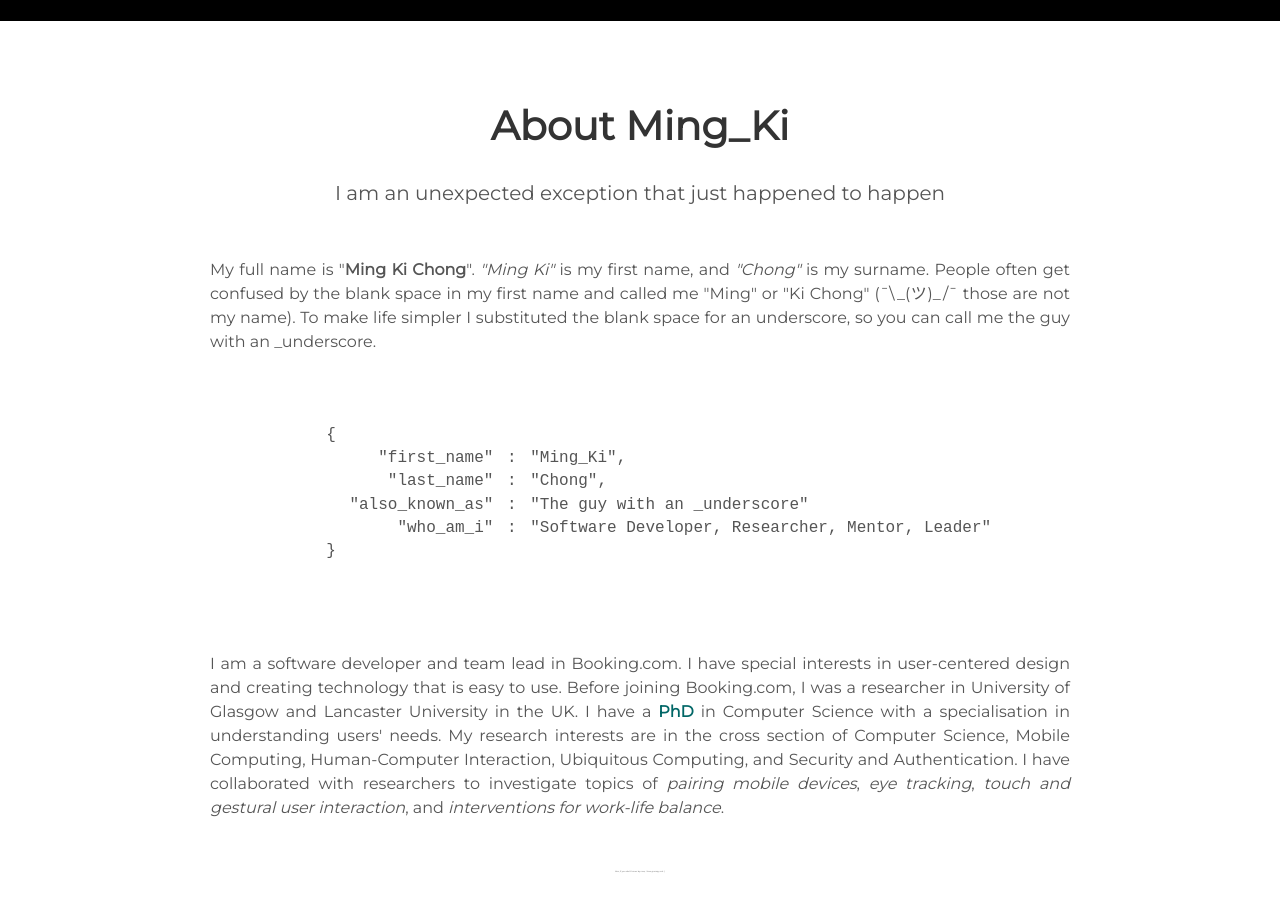
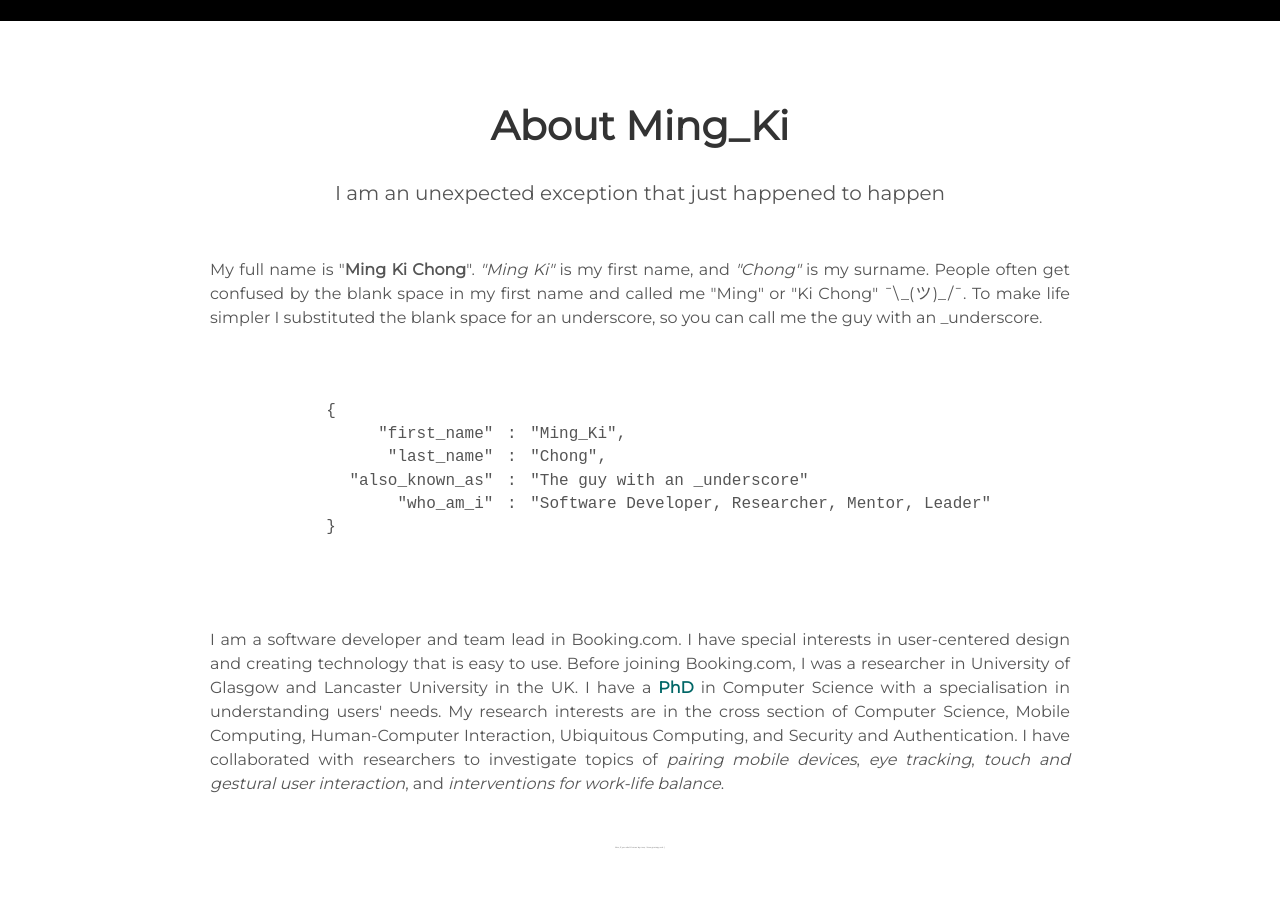
Before and after one commit to mingkichong/mingkichong.github.io, a Jekyll site: the page built from index.html, in a window 1280 px wide and 900 px high, scrolled down 879 px. Built offline with Jekyll 4.4.1, drawn with Linux system fonts in a browser that asks for light colours.

Commit message:
edited text

```diff
--- a/_includes/about.html
+++ b/_includes/about.html
@@ -5,7 +5,7 @@
 <div class="about_details">
   My full name is "<span style="font-weight: bold;">Ming Ki Chong</span>".
   <span style="font-style: italic;">"Ming Ki"</span> is my first name, and <span style="font-style: italic;">"Chong"</span> is my surname.
-  People often get confused by the blank space in my first name and called me "Ming" or "Ki Chong" (¯\_(ツ)_/¯ those are not my name).
+  People often get confused by the blank space in my first name and called me "Ming" or "Ki Chong" ¯\_(ツ)_/¯.
   To make life simpler I substituted the blank space for an underscore, so you can call me the guy with an _underscore.
 </div>
 <div class="about_table">
```
